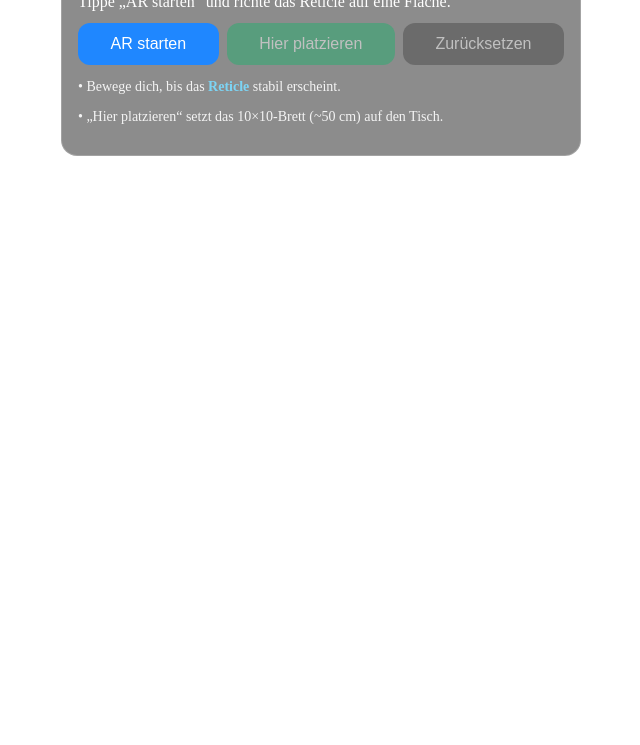
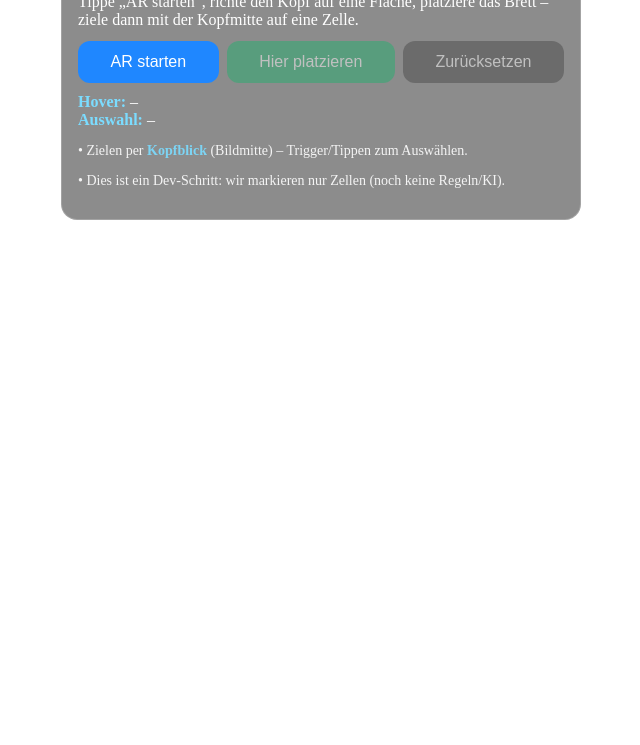
Before and after one commit to Cesarus85/battleshipnew, a plain HTML site: page index.html in a window 1280 px wide. Shown: the part 55-800 px from the top of the page, without its empty margins (319-959 px from the left). Drawn offline with nearby package versions, Linux system fonts and the light colour scheme.

Commit message:
Update index.html

```diff
--- a/index.html
+++ b/index.html
@@ -3,15 +3,15 @@
 <head>
   <meta charset="utf-8" />
   <meta name="viewport" content="width=device-width, initial-scale=1, viewport-fit=cover" />
-  <title>AR Battleship – Step 1</title>
+  <title>AR Battleship – Step 2 (Picking)</title>
   <link rel="stylesheet" href="./styles.css" />
 </head>
 <body>
-  <!-- DOM Overlay: Muss im Session-Init als root angegeben werden -->
+  <!-- DOM Overlay -->
   <div id="overlay">
     <div id="ui">
       <h1>AR Battleship</h1>
-      <p id="status">Tippe „AR starten“ und richte das Reticle auf eine Fläche.</p>
+      <p id="status">Tippe „AR starten“, richte den Kopf auf eine Fläche, platziere das Brett – ziele dann mit der Kopfmitte auf eine Zelle.</p>
 
       <div class="buttons">
         <button id="btnStart">AR starten</button>
@@ -19,14 +19,18 @@
         <button id="btnReset" disabled>Zurücksetzen</button>
       </div>
 
+      <div id="hud">
+        <div><strong>Hover:</strong> <span id="hoverCell">–</span></div>
+        <div><strong>Auswahl:</strong> <span id="lastPick">–</span></div>
+      </div>
+
       <div id="hints">
-        <p>• Bewege dich, bis das <strong>Reticle</strong> stabil erscheint.</p>
-        <p>• „Hier platzieren“ setzt das 10×10-Brett (~50 cm) auf den Tisch.</p>
+        <p>• Zielen per <strong>Kopfblick</strong> (Bildmitte) – Trigger/Tippen zum Auswählen.</p>
+        <p>• Dies ist ein Dev-Schritt: wir markieren nur Zellen (noch keine Regeln/KI).</p>
       </div>
     </div>
   </div>
 
-  <!-- Canvas für Three.js -->
   <canvas id="xr-canvas"></canvas>
 
   <script type="module" src="./main.js"></script>
```
